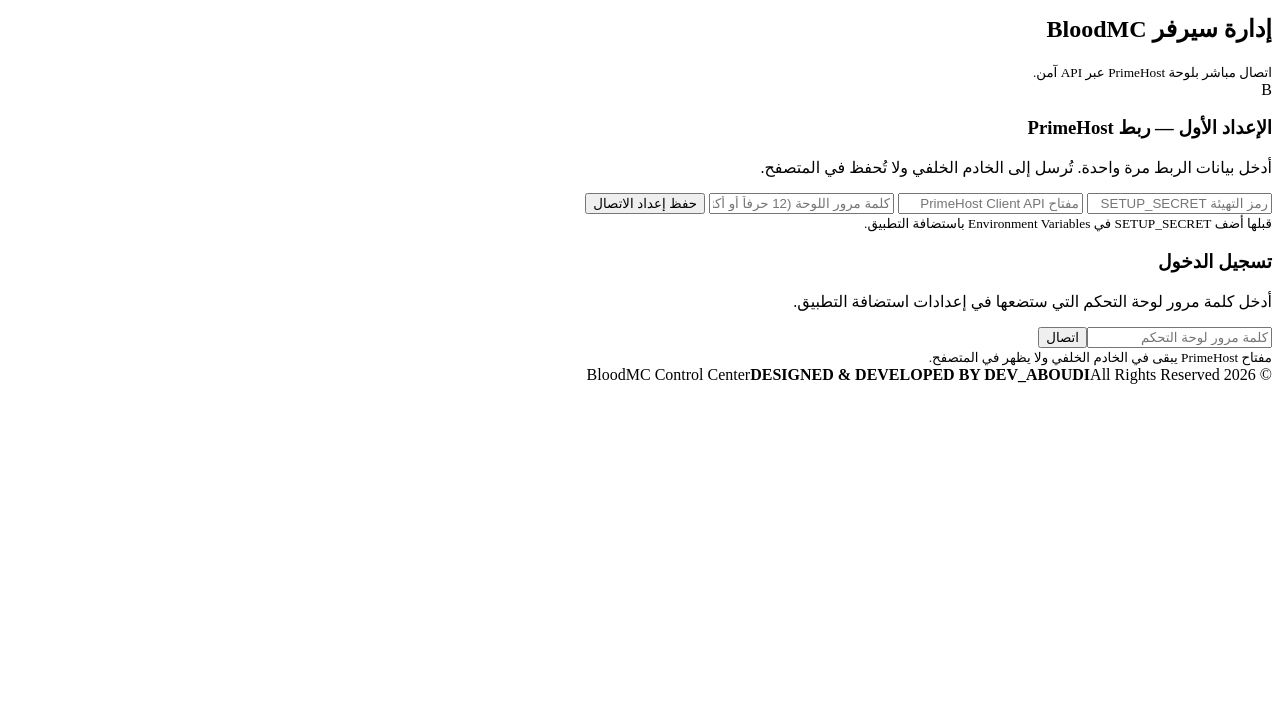
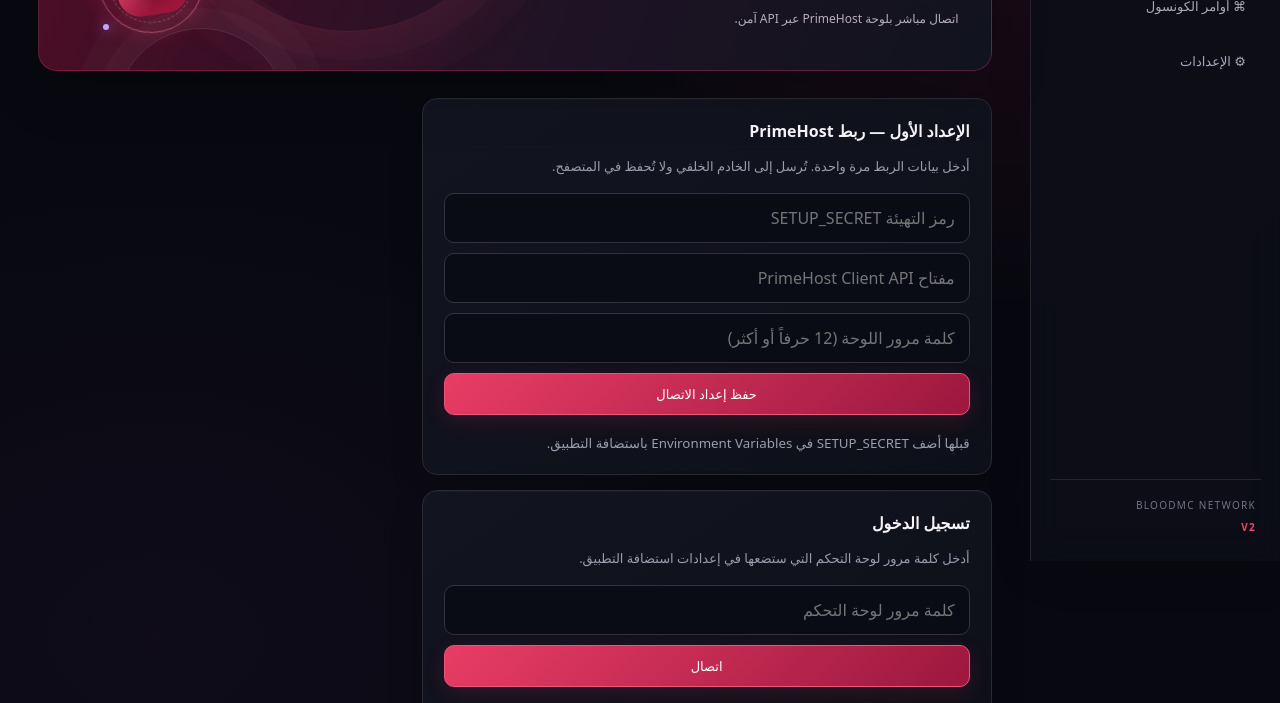
Before and after one commit to abodeshhd/BloodMC-Control-Center-V2, an Electron app: page index.html in a window 1280 px wide. Shown: the part 239-942 px from the top of the page. Before the commit the page ends 800 px from the top, so only its background shows below. Drawn offline with Linux system fonts and the light colour scheme; the site is published under a folder, as on GitHub Pages, so addresses that start at the root find nothing.

Commit message:
Package BloodMC as local Android and Windows apps

```diff
--- a/index.html
+++ b/index.html
@@ -7,7 +7,7 @@
   <meta name="author" content="DEV_ABOUDI">
   <meta name="description" content="BloodMC Control Center — designed by DEV_ABOUDI">
   <title>BloodMC Control Center</title>
-  <link rel="stylesheet" href="/styles.css">
+  <link rel="stylesheet" href="styles.css">
 </head>
 <body>
 <div class="app">
@@ -63,6 +63,7 @@
     <footer><span>© 2026 BloodMC Control Center</span><strong class="copyright">DESIGNED & DEVELOPED BY <b>DEV_ABOUDI</b></strong><span>All Rights Reserved</span></footer>
   </main>
 </div>
-<script src="/app.js" defer></script>
+<script src="app-config.js"></script>
+<script src="app.js" defer></script>
 </body>
 </html>
```
